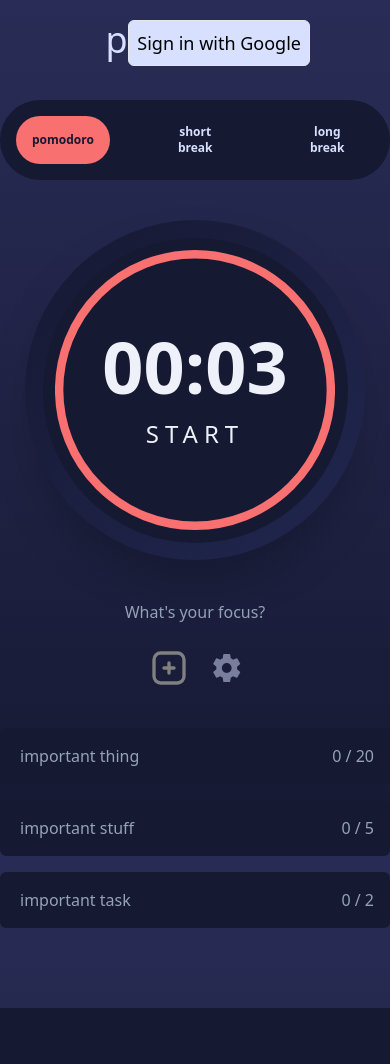
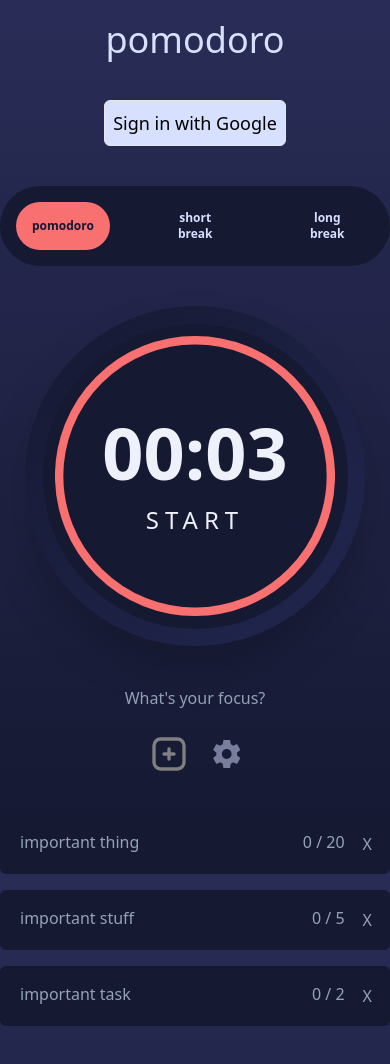
Before and after one commit to allmtz/Pomodoro-App, a React (Vite) app: page / in a window 390 px wide. Shown: the top 1064 px of the page. Before the commit the page ends 1008 px from the top, so only its background shows below. Built offline with nearby package versions, Linux system fonts and the light colour scheme.

Commit message:
can delete task + made sign in btn responsive

```diff
--- a/src/App.tsx
+++ b/src/App.tsx
@@ -238,7 +238,7 @@
           pomodoro
         </h1>
 
-        <div className="m-auto absolute top-5 right-20">
+        <div className="m-auto md:absolute top-5 right-20 ">
           <UserView
             signin={signin}
             isSignedIn={isSignedIn}
--- a/src/components/Tasks.tsx
+++ b/src/components/Tasks.tsx
@@ -75,12 +75,31 @@
   }
 
   function focusTask(e: any) {
+    // do nothing if the user clicks on the delete button
+    if (e.target.className.includes("delete-btn")) return;
+
     const li = e.target.closest("li");
 
     if (li) {
       const taskId = li.dataset.id;
 
       setFocusedTask(tasks.find((task: any) => task.taskId === taskId));
+    }
+  }
+
+  function deleteTask(e: any) {
+    const li = e.target.closest("li");
+
+    if (li) {
+      const taskId = li.dataset.id;
+      const newTasks = tasks.filter((task: any) => task.taskId != taskId);
+
+      // re-set the focusedTask to null if user deletes the focusedTask
+      if (focusedTask && focusedTask.taskId === taskId) {
+        setFocusedTask(null);
+      }
+
+      setTasks(newTasks);
     }
   }
 
@@ -118,9 +137,17 @@
               data-id={task.taskId}
             >
               <p className="max-w-sm break-words">{task.title} </p>
-              <p>
-                {task.completedPomos} / {task.estimatedPomos}
-              </p>
+              <div className="flex gap-4">
+                <p>
+                  {task.completedPomos} / {task.estimatedPomos}
+                </p>
+                <p
+                  className="delete-btn cursor-pointer p-[2px] hover:text-red-400"
+                  onClick={deleteTask}
+                >
+                  X
+                </p>
+              </div>
             </li>
           );
         })}
```
